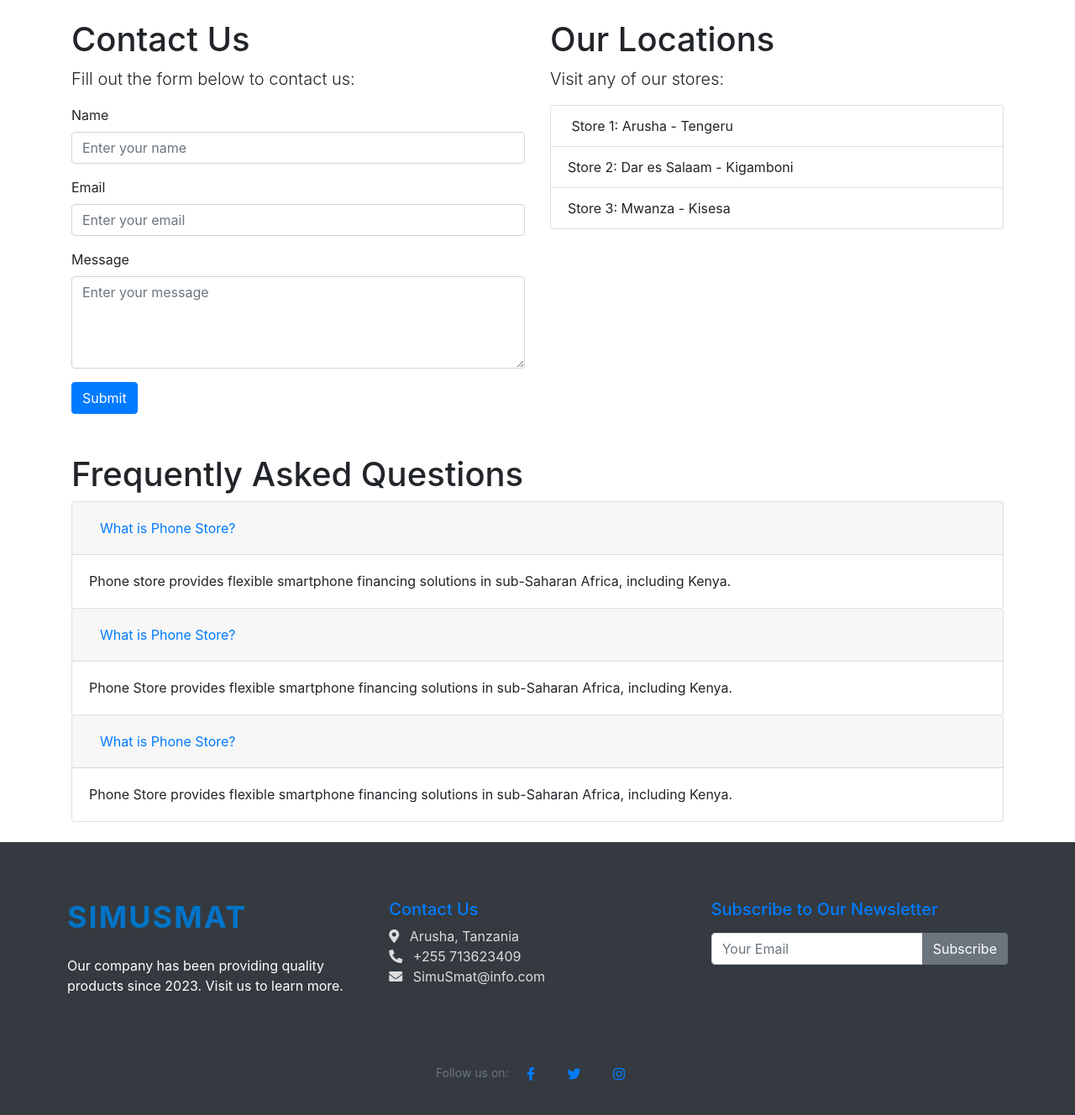
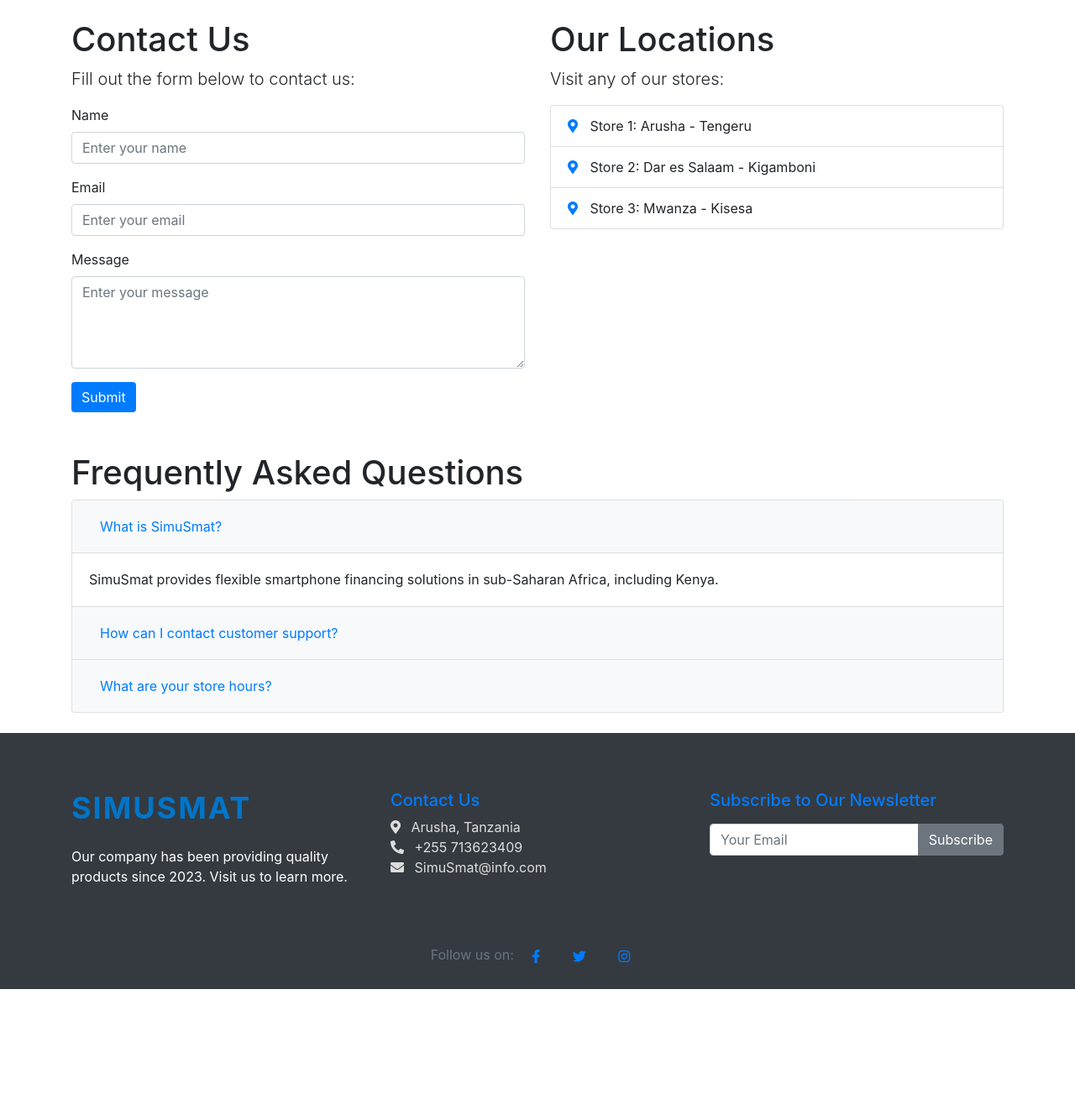
Before and after one commit to brian-benedict/Loanphones, a Django app: page /contact/ in a window 1280 px wide. Shown: the part 363-1691 px from the top of the page at 84% size. After the commit the page ends 1541 px from the top, so only its background shows below. Run offline with Django 5.2, Linux system fonts and the light colour scheme; some libraries are stand-ins or nearby versions.

Commit message:
contact us

```diff
--- a/phones/forms.py
+++ b/phones/forms.py
@@ -40,3 +40,23 @@
     class Meta:
         model = PaymentApplication
         fields = ['firstname', 'lastname', 'id_number', 'phone1', 'phone2', 'region', 'district', 'street', 'gender', 'age_range', 'payment_choice']
+
+
+from django import forms
+
+class ContactForm(forms.Form):
+    name = forms.CharField(max_length=100, widget=forms.TextInput(attrs={'class': 'form-control', 'placeholder': 'Enter your name'}))
+    email = forms.EmailField(widget=forms.EmailInput(attrs={'class': 'form-control', 'placeholder': 'Enter your email'}))
+    message = forms.CharField(widget=forms.Textarea(attrs={'class': 'form-control', 'placeholder': 'Enter your message', 'rows': 4}))
+
+from django import forms
+
+class NewsletterForm(forms.Form):
+    email = forms.EmailField(
+        widget=forms.EmailInput(attrs={
+            'class': 'form-control',
+            'placeholder': 'Your Email',
+            'aria-label': 'Your Email',
+            'required': 'required'
+        })
+    )
--- a/phones/templates/base.html
+++ b/phones/templates/base.html
@@ -10,33 +10,26 @@
         body {
             background-color: #0075C9; /* Main background color */
         }
-
         .footer {
             background-color: #333; /* Dark footer background */
             padding: 20px 0;
         }
-
         .footer h5 {
             color: #fff; /* White text for headings */
         }
-
         .footer ul {
             list-style: none; /* Remove default list styling */
         }
-
         .footer ul li {
             color: #ddd; /* Light grey text for list items */
         }
-
         .btn-social-icon {
             background-color: rgba(255, 255, 255, 0.1); /* Slightly transparent buttons */
             color: #fff; /* White icons */
         }
-
         .btn-social-icon:hover {
             background-color: rgba(255, 255, 255, 0.2); /* More visible on hover */
         }
-
         .logo-text {
             color: #0075C9; /* Blue color */
             font-size: 36px; /* Adjust font size as needed */
@@ -44,25 +37,20 @@
             text-transform: uppercase; /* Uppercase text */
             letter-spacing: 2px; /* Add spacing between letters */
         }
-
         .card-custom-1 {
             background-color: #ffc107; /* Yellow */
         }
-
         .card-custom-2 {
             background-color: #28a745; /* Green */
         }
-
         .card-custom-3 {
             background-color: #007bff; /* Blue */
         }
-
         .about-header {
             height: 300px; /* Adjust the height as needed */
             position: relative; /* Ensure overlay covers the entire background */
             color: #fff; /* Optional: Change text color for better contrast */
         }
-
         .overlay {
             position: absolute;
             top: 0;
@@ -71,124 +59,10 @@
             height: 100%;
             background-color: rgba(0, 0, 0, 0.5); /* Optional: Add an overlay for better readability of text */
         }
-
         .content {
             position: relative; /* Ensure text is positioned correctly */
             z-index: 1; /* Ensure text appears above overlay */
         }
-
-.carousel-caption h5, .carousel-caption p {
-    background: rgba(0, 0, 0, 0.5);
-    display: inline-block;
-    padding: 0.5rem 1rem;
-    border-radius: 5px;
-}
-
-.how-it-works-card {
-    border-radius: 10%;
-    transition: transform 0.3s, box-shadow 0.3s;
-}
-
-.how-it-works-card:hover {
-    transform: translateY(-10px);
-    box-shadow: 0 4px 20px rgba(0, 0, 0, 0.2);
-}
-
-.modal-body img {
-    max-height: 300px;
-    object-fit: cover;
-}
-
-.modal-content {
-    border-radius: 15px;
-    overflow: hidden;
-}
-
-.footer .container {
-    padding: 10px;
-}
-
-.footer span {
-    font-size: 14px;
-    color: #6c757d;
-}
-
-
-
-
-
-
-
-body {
-    background-color: #0075C9; /* Set the main background color */
-}
-
-
-.footer {
-    background-color: #333; /* Dark footer background */
-}
-
-.footer h5 {
-    color: #fff; /* White text for headings */
-}
-
-.footer ul {
-    list-style: none; /* Remove default list styling */
-}
-
-.footer ul li {
-    color: #ddd; /* Light grey text for list items */
-}
-
-.btn-social-icon {
-    background-color: rgba(255, 255, 255, 0.1); /* Slightly transparent buttons */
-    color: #fff; /* White icons */
-}
-
-.btn-social-icon:hover {
-    background-color: rgba(255, 255, 255, 0.2); /* More visible on hover */
-}
-
-.logo-text {
-    color: #0075C9; /* Blue color */
-    font-size: 36px; /* Adjust font size as needed */
-    font-weight: bold; /* Make it bold */
-    text-transform: uppercase; /* Uppercase text */
-    letter-spacing: 2px; /* Add spacing between letters */
-}
-
-.card-custom-1 {
-    background-color: #ffc107; /* Yellow */
-}
-
-.card-custom-2 {
-    background-color: #28a745; /* Green */
-}
-
-.card-custom-3 {
-    background-color: #007bff; /* Blue */
-}
-
-.about-header {
-    height: 300px; /* Adjust the height as needed */
-    position: relative; /* Ensure overlay covers the entire background */
-    color: #fff; /* Optional: Change text color for better contrast */
-}
-
-.overlay {
-    position: absolute;
-    top: 0;
-    left: 0;
-    width: 100%;
-    height: 100%;
-    background-color: rgba(0, 0, 0, 0.5); /* Optional: Add an overlay for better readability of text */
-}
-
-.content {
-    position: relative; /* Ensure text is positioned correctly */
-    z-index: 1; /* Ensure text appears above overlay */
-}
-    /* Custom CSS */
         .navbar {
             background-color: #0075C9;
             padding: 1rem;
@@ -241,12 +115,10 @@
         </div>
     </nav>
 
-
-<div >
+    <div>
         {% block content %}
         {% endblock %}
     </div>
-
 
     <footer class="footer bg-dark text-white">
         <div class="container py-5">
@@ -268,7 +140,8 @@
                 <!-- Subscription Form -->
                 <div class="col-md-4">
                     <h5 class="text-primary mb-3">Subscribe to Our Newsletter</h5>
-                <form action="/subscribe" method="post">
+                    <form action="{% url 'subscribe_newsletter' %}" method="post" class="needs-validation" novalidate>
+                        {% csrf_token %}
                         <div class="input-group">
                             <input type="email" name="email" class="form-control" placeholder="Your Email" aria-label="Your Email" required>
                             <div class="input-group-append">
@@ -287,7 +160,6 @@
         </div>
     </footer>
 
-
     <!-- Include Bootstrap JS -->
     <script src="https://stackpath.bootstrapcdn.com/bootstrap/4.5.2/js/bootstrap.min.js"></script>
     <script src="https://code.jquery.com/jquery-3.6.0.min.js"></script>
--- a/phones/templates/contact.html
+++ b/phones/templates/contact.html
@@ -3,15 +3,62 @@
 {% block title %}Contact Us - Phone Store{% endblock %}
 
 {% block content %}
+<style>
+    .about-header {
+        background-image: url('https://source.unsplash.com/1600x900/?contact');
+        background-size: cover;
+        background-position: center;
+        padding: 100px 0;
+        text-align: center;
+        color: white;
+        position: relative;
+    }
+    .about-header .overlay {
+        position: absolute;
+        top: 0;
+        left: 0;
+        right: 0;
+        bottom: 0;
+        background: rgba(0, 0, 0, 0.5);
+    }
+    .about-header .content {
+        position: relative;
+        z-index: 2;
+    }
+    .btn-primary {
+        background-color: #007bff;
+        border: none;
+        transition: background-color 0.3s ease;
+    }
+    .btn-primary:hover {
+        background-color: #0056b3;
+    }
+    .list-group-item i {
+        color: #007bff;
+        margin-right: 10px;
+    }
+    .accordion .card-header {
+        background-color: #f8f9fa;
+    }
+    .accordion .btn-link {
+        text-decoration: none;
+        color: #007bff;
+    }
+    .accordion .btn-link:hover {
+        text-decoration: underline;
+    }
+</style>
+
 <div class="container-fluid p-0">
-    <div class="about-header" style="background-color: #f8f9fa; padding: 100px 0; text-align: center;">
-        <div class="overlay"></div> <!-- Optional: Add an overlay for better readability of text -->
+    <div class="about-header">
+        <div class="overlay"></div>
         <div class="content">
-            <h1 class="mt-3 mb-4">Contact Us   <i class="fa fa-phone"></i></h1>
-            <p class="lead">Welcome to Phone World, your one-stop destination for the latest mobile phones!</p>
+            <h1 class="mt-3 mb-4">Contact Us <i class="fa fa-phone"></i></h1>
+            <p class="lead">We are here to help you with your mobile phone needs!</p>
         </div>
     </div>
 </div>
+
 <div class="container mt-4 mb-4">
     <div class="row">
         <div class="col-md-6">
@@ -19,44 +66,34 @@
             <p class="lead">Fill out the form below to contact us:</p>
             <form method="post" class="needs-validation" novalidate>
                 {% csrf_token %}
-                <!-- Name Input -->
                 <div class="form-group">
                     <label for="name">Name</label>
                     <input type="text" class="form-control" id="name" name="name" placeholder="Enter your name" required>
+                    <div class="invalid-feedback">Please enter your name.</div>
                 </div>
-
-                <!-- Email Input -->
                 <div class="form-group">
                     <label for="email">Email</label>
                     <input type="email" class="form-control" id="email" name="email" placeholder="Enter your email" required>
+                    <div class="invalid-feedback">Please enter a valid email address.</div>
                 </div>
-
-                <!-- Message Textarea -->
                 <div class="form-group">
                     <label for="message">Message</label>
                     <textarea class="form-control" id="message" name="message" rows="4" placeholder="Enter your message" required></textarea>
+                    <div class="invalid-feedback">Please enter your message.</div>
                 </div>
-
-                <!-- Submit Button -->
                 <button type="submit" class="btn btn-primary">Submit</button>
             </form>
-
         </div>
         <div class="col-md-6">
             <h1>Our Locations</h1>
             <p class="lead">Visit any of our stores:</p>
-            <!-- List of store locations -->
             <ul class="list-group">
-                <li class="list-group-item"><i class="fas fa-geo-fill"></i> Store 1: Arusha - Tengeru</li>
-                <li class="list-group-item"><i class="bi bi-geo-alt-fill"></i> Store 2: Dar es Salaam - Kigamboni</li>
-                <li class="list-group-item"><i class="bi bi-geo-alt-fill"></i> Store 3: Mwanza - Kisesa</li>
-                <!-- Add more locations as needed -->
+                <li class="list-group-item"><i class="fas fa-map-marker-alt"></i> Store 1: Arusha - Tengeru</li>
+                <li class="list-group-item"><i class="fas fa-map-marker-alt"></i> Store 2: Dar es Salaam - Kigamboni</li>
+                <li class="list-group-item"><i class="fas fa-map-marker-alt"></i> Store 3: Mwanza - Kisesa</li>
             </ul>
         </div>
-
     </div>
-
-
 
     <!-- FAQ Section -->
     <div class="row mt-5">
@@ -66,44 +103,42 @@
                 <div class="card">
                     <div class="card-header" id="question0">
                         <h5 class="mb-0">
-                        <button class="btn btn-link" type="button" data-toggle="collapse" data-target="#answer0" aria-expanded="true" aria-controls="answer1">
-                            What is Phone Store?
+                            <button class="btn btn-link" type="button" data-toggle="collapse" data-target="#answer0" aria-expanded="true" aria-controls="answer0">
+                                What is SimuSmat?
                             </button>
                         </h5>
                     </div>
                     <div id="answer0" class="collapse show" aria-labelledby="question0" data-parent="#faqAccordion">
                         <div class="card-body">
-                        Phone store provides flexible smartphone financing solutions in sub-Saharan Africa, including Kenya.
+                            SimuSmat provides flexible smartphone financing solutions in sub-Saharan Africa, including Kenya.
                         </div>
                     </div>
                 </div>
-        <div class="accordion" id="faqAccordion">
                 <div class="card">
                     <div class="card-header" id="question1">
                         <h5 class="mb-0">
                             <button class="btn btn-link" type="button" data-toggle="collapse" data-target="#answer1" aria-expanded="true" aria-controls="answer1">
-                            What is Phone Store?
+                                How can I contact customer support?
                             </button>
                         </h5>
                     </div>
-                <div id="answer1" class="collapse show" aria-labelledby="question1" data-parent="#faqAccordion">
+                    <div id="answer1" class="collapse" aria-labelledby="question1" data-parent="#faqAccordion">
                         <div class="card-body">
-                        Phone Store provides flexible smartphone financing solutions in sub-Saharan Africa, including Kenya.
+                            You can contact our customer support via the contact form on this page or by visiting any of our stores.
                         </div>
                     </div>
                 </div>
-        <div class="accordion" id="faqAccordion">
                 <div class="card">
-                <div class="card-header" id="question1">
+                    <div class="card-header" id="question2">
                         <h5 class="mb-0">
-                        <button class="btn btn-link" type="button" data-toggle="collapse" data-target="#answer2" aria-expanded="true" aria-controls="answer1">
-                            What is Phone Store?
+                            <button class="btn btn-link" type="button" data-toggle="collapse" data-target="#answer2" aria-expanded="true" aria-controls="answer2">
+                                What are your store hours?
                             </button>
                         </h5>
                     </div>
-                <div id="answer2" class="collapse show" aria-labelledby="question2" data-parent="#faqAccordion">
+                    <div id="answer2" class="collapse" aria-labelledby="question2" data-parent="#faqAccordion">
                         <div class="card-body">
-                        Phone Store provides flexible smartphone financing solutions in sub-Saharan Africa, including Kenya.
+                            Our store hours are from 9 AM to 6 PM, Monday to Saturday.
                         </div>
                     </div>
                 </div>
@@ -112,5 +147,28 @@
         </div>
     </div>
 </div>
-</div>
+
+<script>
+    // Custom JavaScript for form validation
+    (function () {
+        'use strict';
+        window.addEventListener('load', function () {
+            var forms = document.getElementsByClassName('needs-validation');
+            var validation = Array.prototype.filter.call(forms, function (form) {
+                form.addEventListener('submit', function (event) {
+                    if (form.checkValidity() === false) {
+                        event.preventDefault();
+                        event.stopPropagation();
+                    }
+                    form.classList.add('was-validated');
+                }, false);
+            });
+        }, false);
+    })();
+</script>
+
+<!-- Include Bootstrap JS for Modal and Accordion functionality -->
+<script src="https://code.jquery.com/jquery-3.6.0.min.js"></script>
+<script src="https://stackpath.bootstrapcdn.com/bootstrap/4.5.2/js/bootstrap.min.js"></script>
+<script src="https://cdn.jsdelivr.net/npm/@popperjs/core@2.11.6/dist/umd/popper.min.js"></script>
 {% endblock %}
--- a/phones/urls.py
+++ b/phones/urls.py
@@ -23,5 +23,6 @@
     path('product_edit/<int:product_id>/', views.product_edit, name='product_edit'),
     path('product_delete/<int:product_id>/', views.product_delete, name='product_delete'),
     path('product_image_delete/<int:image_id>/', views.product_image_delete, name='product_image_delete'),
+    path('subscribe/', views.subscribe_newsletter, name='subscribe_newsletter'),
 
 ]
--- a/phones/views.py
+++ b/phones/views.py
@@ -393,3 +393,49 @@
 def product_list(request):
     products = Product.objects.all()
     return render(request, 'product_list.html', {'products': products})
+
+
+
+
+from django.shortcuts import render, redirect
+from django.contrib import messages
+from .forms import NewsletterForm
+
+def subscribe_newsletter(request):
+    if request.method == 'POST':
+        form = NewsletterForm(request.POST)
+        if form.is_valid():
+            email = form.cleaned_data['email']
+            # Here you would add the logic to handle the email subscription, e.g., saving to a database or sending to a mailing list
+            messages.success(request, 'You have subscribed to our newsletter successfully!')
+            return redirect('home')  # Redirect to home or any other page
+    else:
+        form = NewsletterForm()
+
+    return render(request, 'subscribe_newsletter.html', {'form': form})
+
+
+from django.shortcuts import render, redirect
+from django.core.mail import send_mail
+from django.contrib import messages
+
+def contact_us(request):
+    if request.method == 'POST':
+        name = request.POST.get('name')
+        email = request.POST.get('email')
+        message = request.POST.get('message')
+
+        if name and email and message:
+            # Send an email
+            send_mail(
+                f'Message from {name}',
+                message,
+                email,
+                ['your_email@example.com'],
+            )
+            messages.success(request, 'Your message has been sent successfully!')
+            return redirect('contact_us')
+        else:
+            messages.error(request, 'Please fill out all fields.')
+
+    return render(request, 'contact.html')
```
Lines whose indentation alone changed are shown as unchanged.
